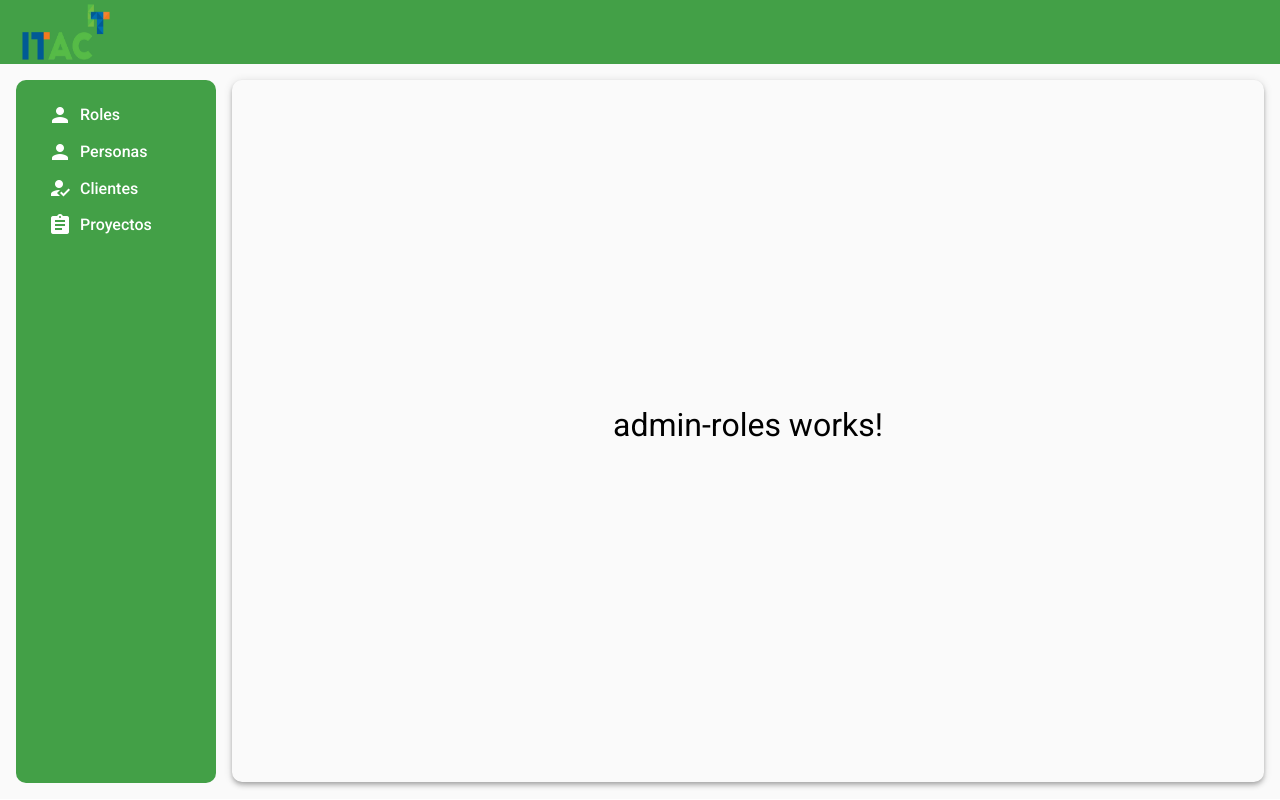
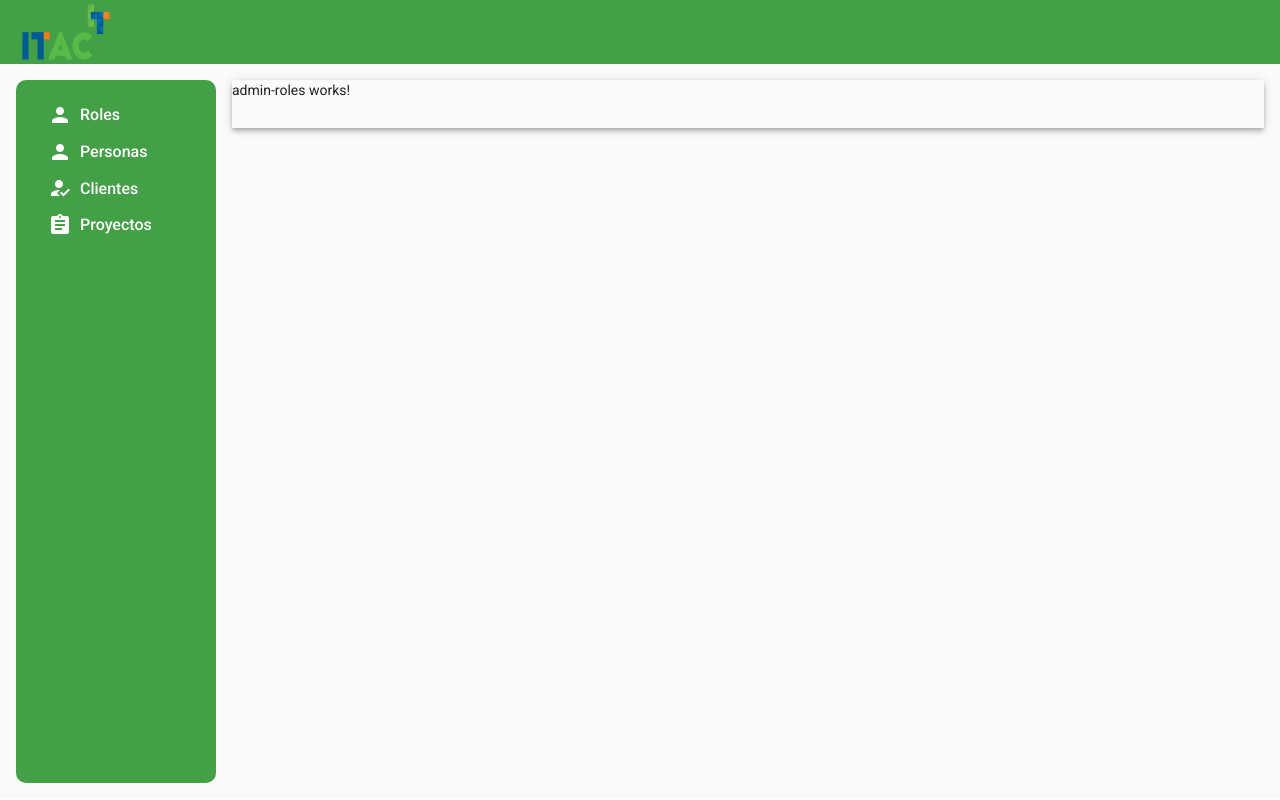
Before and after one commit to santiagoropero/frontend-sight, an Angular app: page /admin-roles in a window 1280 px wide. Built offline with nearby package versions, Linux system fonts and the light colour scheme.

Commit message:
Update header.component.scss
Se modificó para permitir la expanción en el fondo de la tabla

```diff
--- a/src/app/shared/components/header/header.component.scss
+++ b/src/app/shared/components/header/header.component.scss
@@ -15,15 +15,16 @@ mat-sidenav {
 }
 
 .content {
-  height: calc(100vh - 98px);
+  // height: calc(100vh - 98px);
   margin: 16px;
+  padding-bottom: 16px;
   margin-left: 32px;
-  display: flex;
-  justify-content: center;
-  align-items: center;
-  font-size: 2rem;
-  color: black;
-  border-radius: 10px;
+  // display: flex;
+  // justify-content: center;
+  // align-items: center;
+  // font-size: 2rem;
+  // color: black;
+  // border-radius: 10px;
 }
 
 mat-sidenav-container {
```
